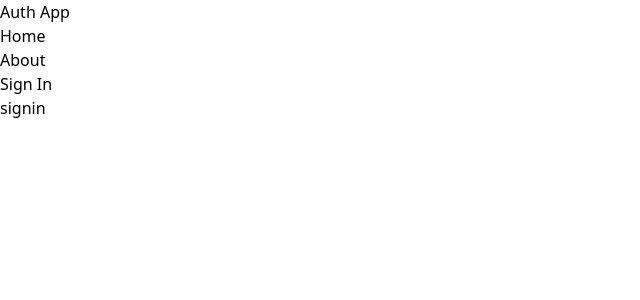
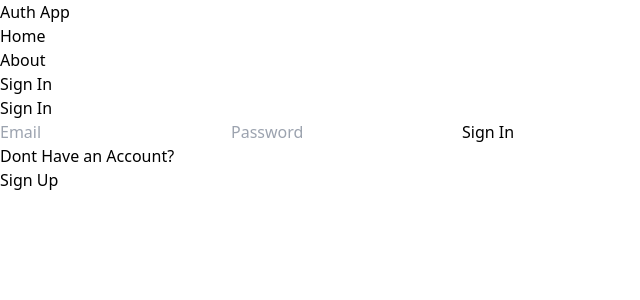
Before and after one commit to HimashaDewmini/mern-auth, a React (Vite) app in the folder client/: page /sign-in in a window 1280 px wide. Shown: the top 300 px of the page, without its empty margins (0-640 px from the left). Built offline with nearby package versions, Linux system fonts and the light colour scheme.

Commit message:
complete the signin page functionality

```diff
--- a/client/src/pages/SignIn.jsx
+++ b/client/src/pages/SignIn.jsx
@@ -1,9 +1,75 @@
-import React from 'react'
+import React from 'react';
+import {useState} from 'react'
+import { Link, useNavigate } from 'react-router-dom';
+
 
 export default function SignIn() {
+  const [formData , setFormData] =useState({});
+  const [error,setError] = useState(null);
+  const [loading, setLoading] = useState(false);
+
+  const navigate = useNavigate();
+
+  const handleChange=(e) =>{
+
+    setFormData({...formData, [e.target.id]:e.target.value});
+  }
+
+    const handleSubmit = async (e) => {
+      e.preventDefault(); // Prevent default form submission
+      try {
+        setLoading(true); // Show loading state
+        setError(null); // Clear any previous errors
+
+        const res = await fetch('/api/auth/signin', {
+          method: 'POST',
+          headers: {
+            'Content-Type': 'application/json',
+          },
+          body: JSON.stringify(formData),
+        });
+
+        const data = await res.json();
+        setLoading(false); // Stop loading state
+
+        // Check if the response status is OK
+        if (!res.ok) {
+          setError(data.message || 'Something went wrong'); // Use server error message if available
+          return;
+        }
+
+        // If successful, redirect to the home page
+        setError(null);
+        navigate('/');
+      } catch (err) {
+        setLoading(false); // Stop loading state
+        setError(err.message || 'Network error occurred'); // Handle fetch/network errors
+      }
+    };
+
   return (
-    <div>
-      signin
+    <div className='p-3 max-w-lg mx-auto'>
+      <h1 className='text-3xl text-center font-semibold my-7'> Sign In</h1>
+      <form onSubmit ={handleSubmit} className='flex flex-col gap-4 '>
+
+         <input type ="email" placeholder='Email '
+        id="email" className='bg-scale-100 p-3 rounded-lg' onChange={handleChange}/>
+         <input type ="password" placeholder='Password'
+        id="password" className='bg-scale-100 p-3 rounded-lg' onChange={handleChange}/>
+        <button disabled = {loading} className='bg-slate-700 text-white p-3 rounded-lg uppercase hover:opacity-95 disabled:opacity-80  '>
+          {loading ? 'Loading...': 'Sign In'}
+        </button>
+
+      </form>
+      <div className='flex gap-2 mt-5'>
+        <p>
+         Dont Have an Account?
+        </p>
+        <Link to ="/sign-up">
+        <span className='text-blue-500'>Sign Up </span>
+        </Link>
+      </div>
+      <p className='text-red-700 mt-5'>{error && 'something went wrong !'}</p>
     </div>
   )
 }
--- a/client/src/pages/SignUp.jsx
+++ b/client/src/pages/SignUp.jsx
@@ -1,46 +1,49 @@
 import {useState} from 'react'
-import { Link } from 'react-router-dom';
+import { Link, useNavigate } from 'react-router-dom';
 
 
 export default function SignUp() {
   const [formData , setFormData] =useState({});
   const [error,setError] = useState(null);
   const [loading, setLoading] = useState(false);
+  const navigate = useNavigate();
 
   const handleChange=(e) =>{
 
     setFormData({...formData, [e.target.id]:e.target.value});
   }
-  const handleSubmit= async (e)=>{
-    e.preventDefault();
-    try{
-      setLoading(true);
-      setError(true);
-    const res = await fetch('/api/auth/signup',{
-      method:'POST',
-      headers:{
-        'Content-Type': 'application/json',
-      },
-    body:JSON.stringify(formData),
-    }
-    );
+  const handleSubmit = async (e) => {
+    e.preventDefault(); // Prevent default form submission
+    try {
+      setLoading(true); // Show loading state
+      setError(null); // Clear previous errors
 
-    const data =await res.json();
-    console.log(data);
-    setLoading(false);
-    if(data.success===false){
-      setError(true);
-      return;
+      const res = await fetch('/api/auth/signup', {
+        method: 'POST',
+        headers: {
+          'Content-Type': 'application/json',
+        },
+        body: JSON.stringify(formData),
+      });
 
-    }
-    setError(false);
-    } catch (error){
-      setLoading(false);
+      const data = await res.json();
+      setLoading(false); // Stop loading state
 
+      if (!res.ok) {
+        // Set error message if the response is not OK
+        setError(data.message || 'Something went wrong');
+        return;
+      }
 
-
+      // If successful, redirect to sign-in page
+      setError(null);
+      navigate('/sign-in');
+    } catch (err) {
+      setLoading(false); // Stop loading state
+      setError(err.message || 'Network error occurred'); // Handle fetch/network errors
     }
   };
+
   return (
     <div className='p-3 max-w-lg mx-auto'>
       <h1 className='text-3xl text-center font-semibold my-7'> Sign Up</h1>
```
Also changed, not shown: 1 other file (tests, documents, lock files or other folders).
